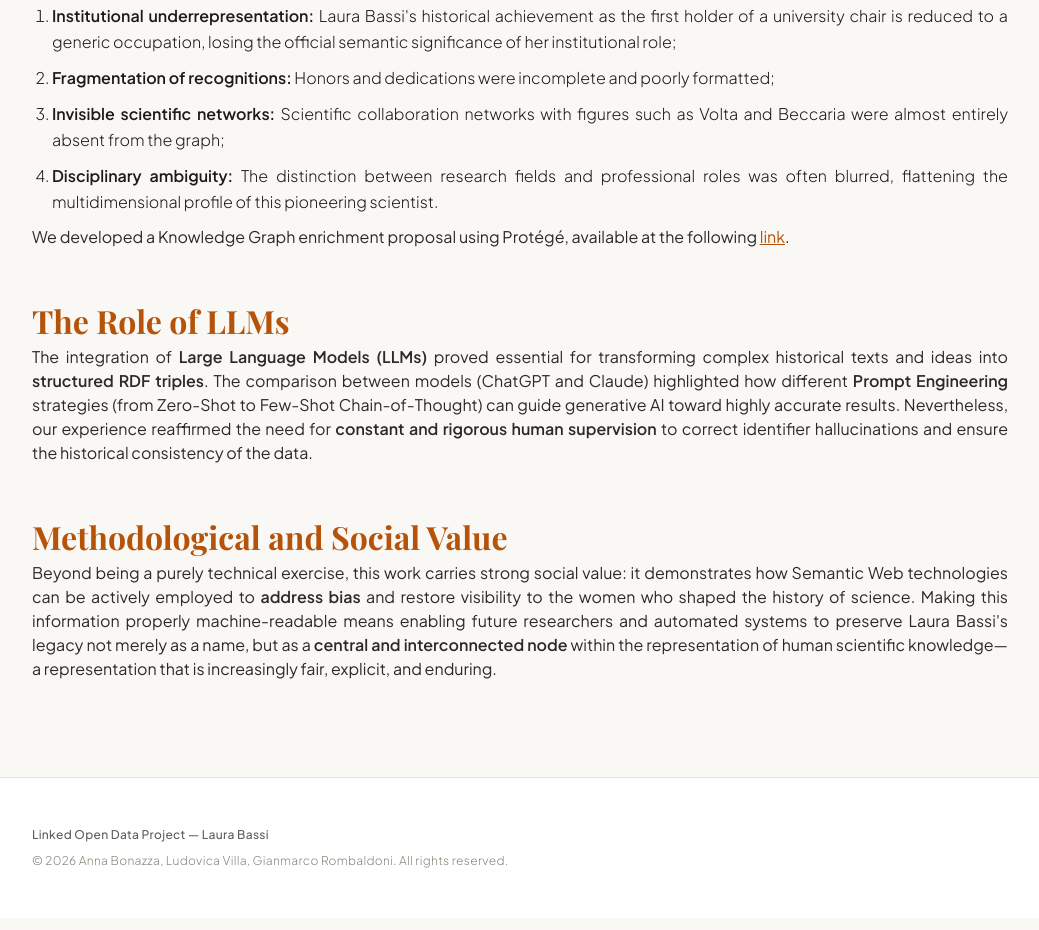
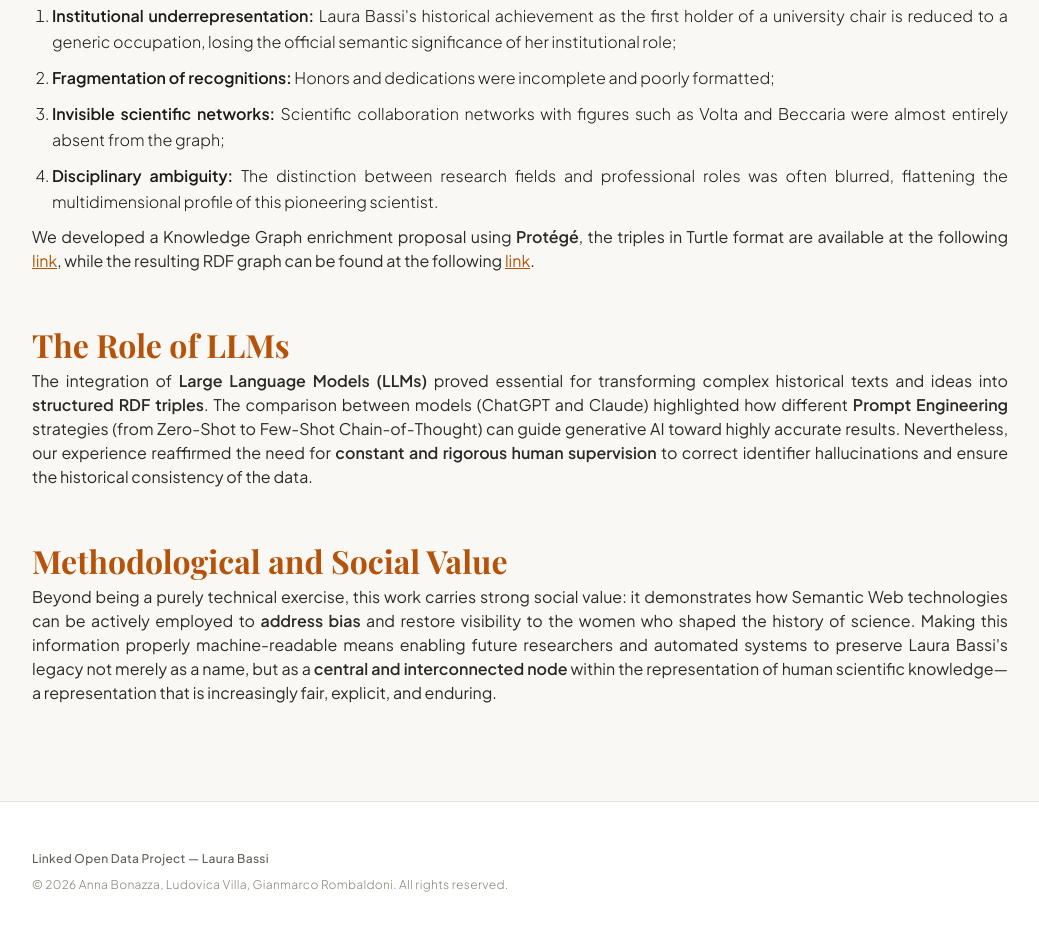
Before and after one commit to Giammi-23/Laura_Bassi_Gap, a plain HTML site: page en/conclusioni_en.html in a window 1280 px wide. Shown: the part 726-1656 px from the top of the page, without its empty margins (120-1159 px from the left). Drawn offline with nearby package versions, Linux system fonts and the light colour scheme; a web font is replaced by a local one.

Commit message:
Aggiunto link grafo RDF

```diff
--- a/en/conclusioni_en.html
+++ b/en/conclusioni_en.html
@@ -66,7 +66,7 @@
             <li><strong><b>Invisible scientific networks:</b></strong> Scientific collaboration networks with figures such as Volta and Beccaria were almost entirely absent from the graph;</li>
             <li><strong><b>Disciplinary ambiguity:</b></strong> The distinction between research fields and professional roles was often blurred, flattening the multidimensional profile of this pioneering scientist.</li>
         </ol>
-        <p>We developed a Knowledge Graph enrichment proposal using Protégé, available at the following <span><u><a href="https://github.com/Giammi-23/Laura_Bassi_Gap/blob/main/triple.ttl">link</a></u></span>.</p>
+        <p>We developed a Knowledge Graph enrichment proposal using <b><strong>Protégé</strong></b>, the triples in Turtle format are available at the following <span><u><a href="https://github.com/Giammi-23/Laura_Bassi_Gap/blob/main/triple.ttl">link</a></u></span>, while the resulting RDF graph can be found at the following <span><u><a href="https://github.com/Giammi-23/Laura_Bassi_Gap/blob/main/images/risultatoValidazioneW3ORG.png">link</a></u></span>.</p>
 
         <h1><span>The Role of LLMs</span></h1>
         <p>The integration of <strong><b>Large Language Models (LLMs)</b></strong> proved essential for transforming complex historical texts and ideas into <strong><b>structured RDF triples</b></strong>. The comparison between models (ChatGPT and Claude) highlighted how different <strong><b>Prompt Engineering</b></strong> strategies (from Zero-Shot to Few-Shot Chain-of-Thought) can guide generative AI toward highly accurate results. Nevertheless, our experience reaffirmed the need for <strong><b>constant and rigorous human supervision</b></strong> to correct identifier hallucinations and ensure the historical consistency of the data.</p>
```
Also changed, not shown: conclusioni.html (+1 -1 lines).
